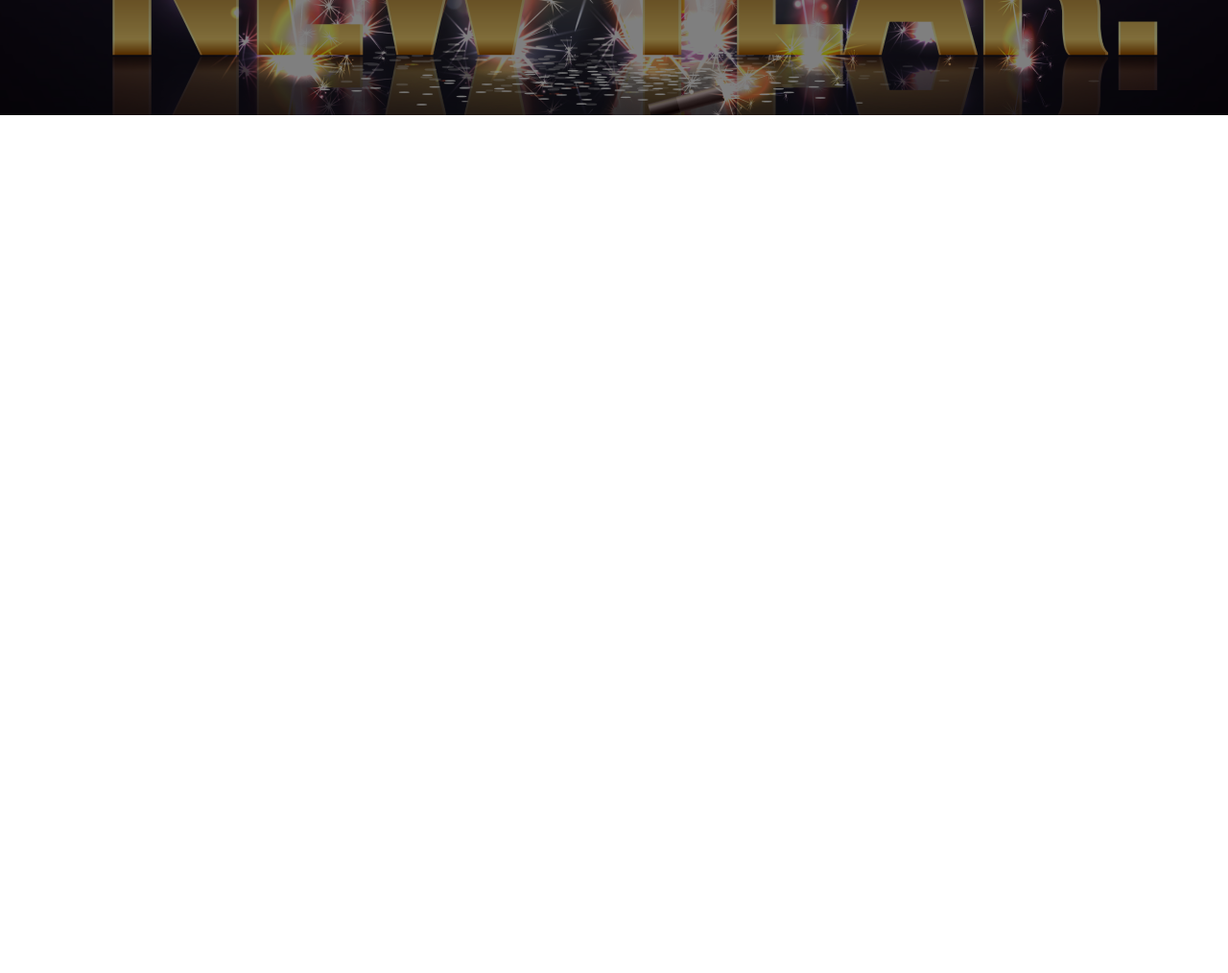
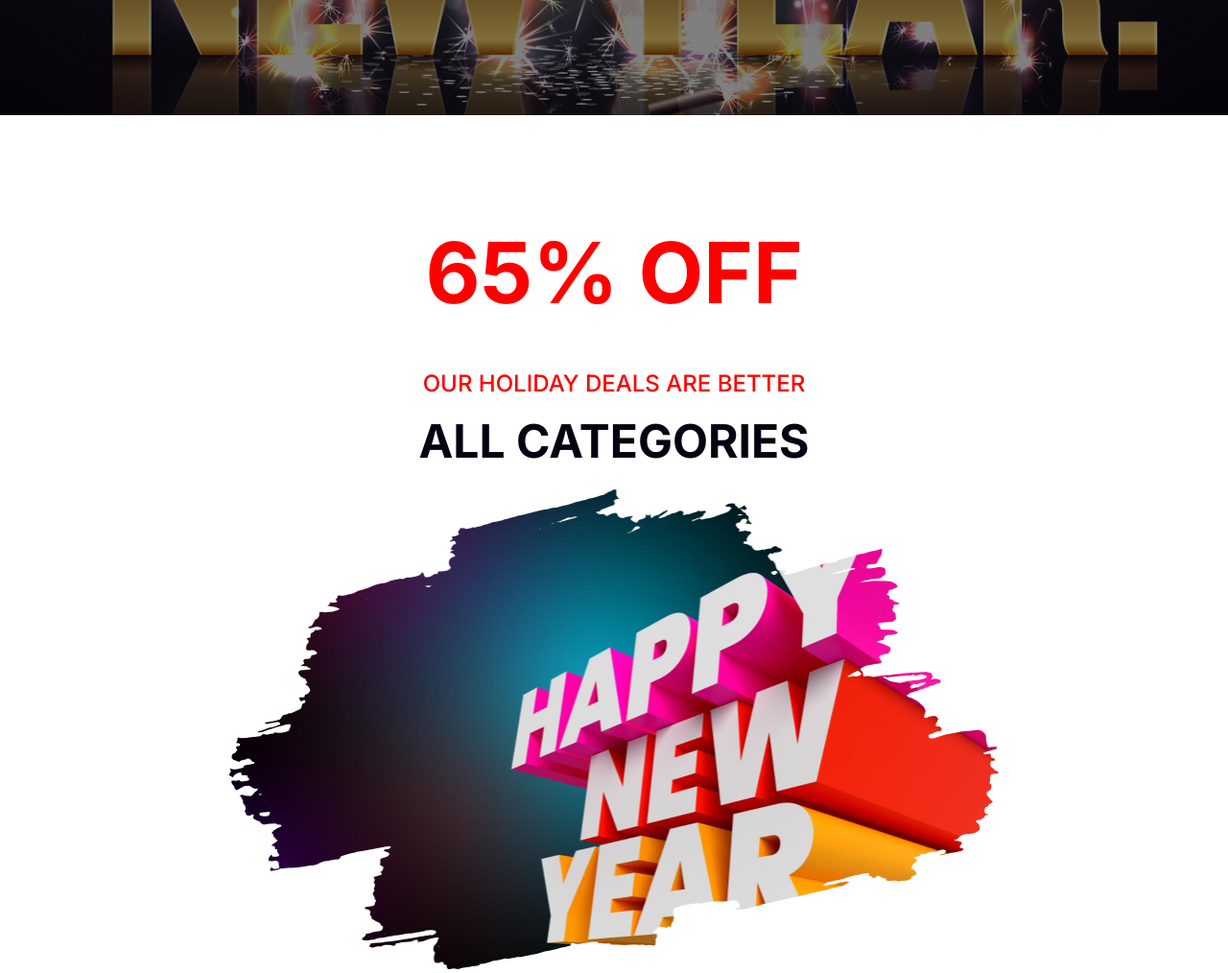
Before and after one commit to Dev-Tofazzal/batch_9.1, a plain HTML site: page index.html in a window 1280 px wide. Shown: the part 500-1514 px from the top of the page at 96% size. Before the commit the page ends 800 px from the top, so only its background shows below. Drawn offline with Linux system fonts and the light colour scheme.

Commit message:
sixty part end

```diff
--- a/css/style.css
+++ b/css/style.css
@@ -52,3 +52,54 @@
     letter-spacing: 0%;
     text-align: center;
 }
+/* banner part end here */
+
+/* 65% section part start here */
+
+.sixty_five_container{
+    width: 802px;
+    height: 800px;
+    margin: 0 auto;
+    margin-top: 90px;
+}
+.sixty_five_content{
+    display: flex;
+    flex-direction: column;
+    justify-content: center;
+    align-items: center;
+    height: 300px;
+}
+.sixty_five_content h1{
+    color: rgb(255, 0, 0);
+    font-family: Inter;
+    font-size: 88px;
+    font-weight: 700;
+    padding-bottom: 48px;
+
+}
+.sixty_five_content p{
+    color: rgb(255, 0, 0);
+    font-family: Inter;
+    font-size: 24px;
+    font-weight: 500;
+    padding-bottom: 16px;
+
+}
+.sixty_five_content h3{
+    color: rgb(7, 2, 17);
+    font-family: Inter;
+    font-size: 48px;
+    font-weight: 700;
+
+}
+
+.sixty_img_container{
+    width: 802px;
+    height: 500px;
+
+}
+.sixty_img_container img{
+    width: 100%;
+    height: 100%;
+
+}
--- a/index.html
+++ b/index.html
@@ -18,7 +18,18 @@
 
     <!-- main section start here -->
     <main>
-
+        <!-- 65% section start here -->
+         <section class="sixty_five_container">
+            <div class="sixty_five_content">
+                <h1>65% OFF</h1>
+                <p>OUR HOLIDAY DEALS ARE BETTER</p>
+                <h3>ALL CATEGORIES</h3>
+            </div>
+            <div class="sixty_img_container">
+                <img src="images/New Year Photo.png" alt="">
+            </div>
+         </section>
+        <!-- 65% section end here -->
     </main>
     <!-- main section end here -->
 </body>
```
